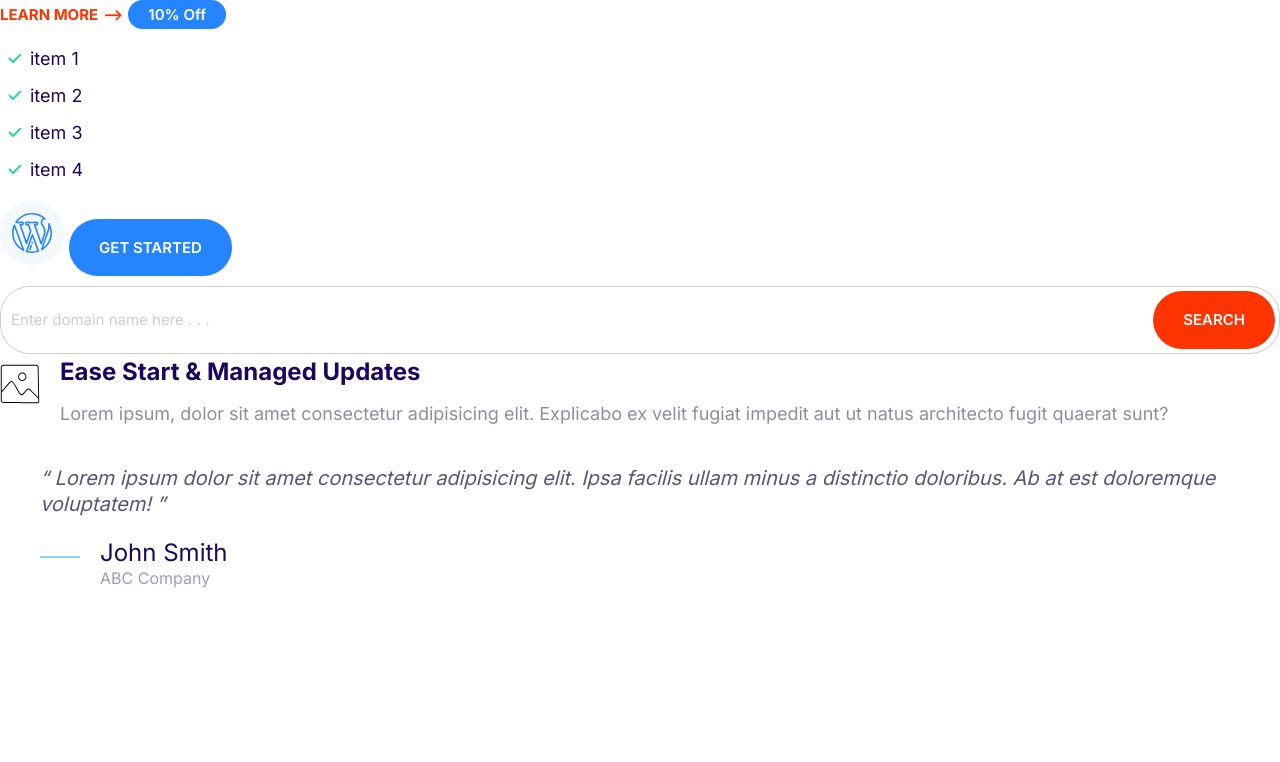
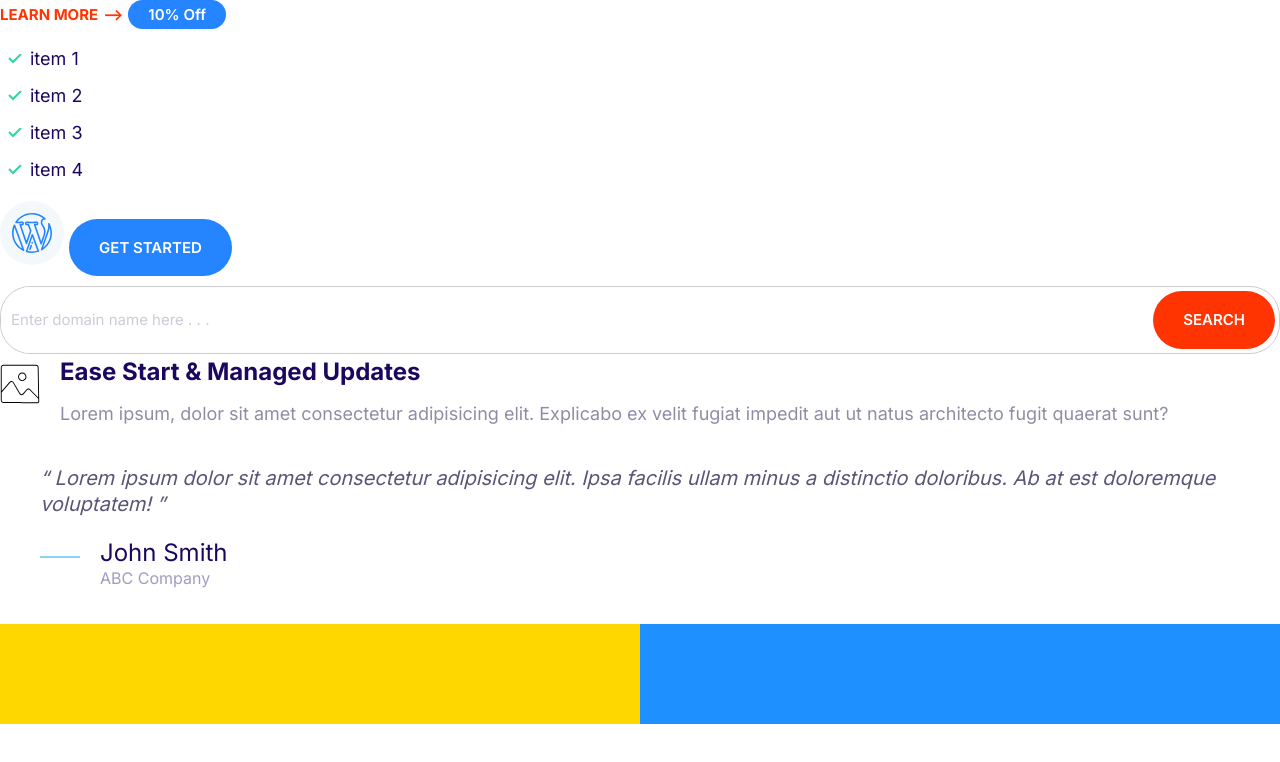
Before and after one commit to zurazautashvili/Moshify, a plain HTML site: page index.html in a window 1280 px wide. Drawn offline with Linux system fonts and the light colour scheme.

Commit message:
Build 2 column grids.

```diff
--- a/css/styles.css
+++ b/css/styles.css
@@ -324,3 +324,14 @@ a {
         font-size: 1.6rem;
     }
 }
+
+/* Grids */
+.grid {
+    display: grid;
+}
+
+@media screen and (min-width: 768px) {
+    .grid--1x2 {
+        grid-template-columns: repeat(2, 1fr);
+    }
+}
--- a/index.html
+++ b/index.html
@@ -70,5 +70,9 @@
         </div>
       </footer>
     </blockquote>
+    <div class="grid grid--1x2">
+      <div style="height: 100px; background: gold"></div>
+      <div style="height: 100px; background: dodgerblue"></div>
+    </div>
   </body>
 </html>
```
Also changed, not shown: components/grids.html (added, +4 -0 lines).
